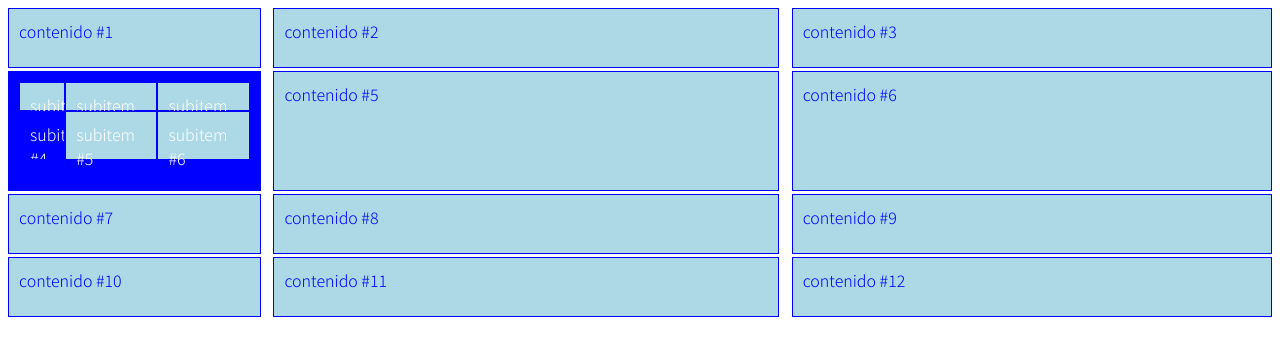
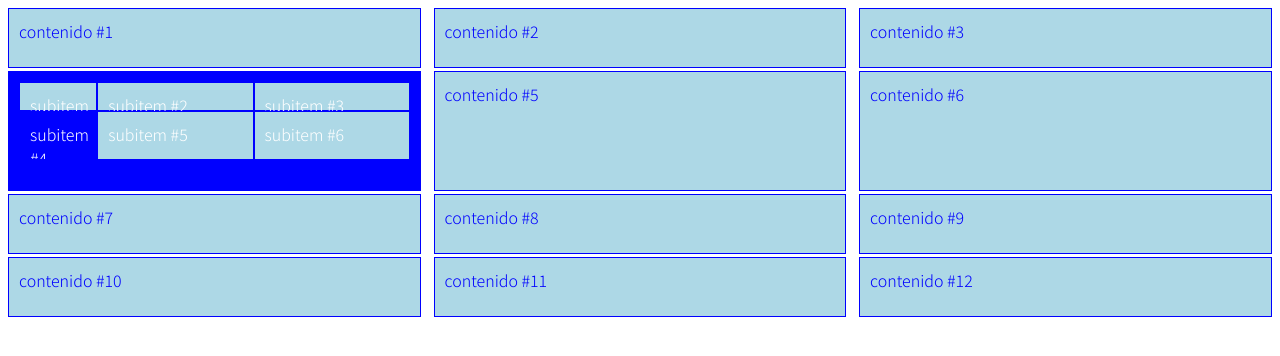
Before and after one commit to terracing/css-grids, a plain HTML site: page index.html in a window 1280 px wide. Drawn offline with Linux system fonts and the light colour scheme.

Commit message:
Repetidores, unidades de medida y funciones.

```diff
--- /dev/null
+++ b/assets/css/funciones.css
@@ -0,0 +1,29 @@
+body {
+    font-family: 'Noto Sans TC', sans-serif;
+    color: blue;
+}
+
+.container {
+    display: grid;
+    /*grid-template-rows: 300px 150px 180px;
+    grid-template-columns: 25% 200px 50%;*/
+
+    /* grid-template: filas / columnas; */
+    /* grid-template: 20% 40% 20% 20% / 1fr 1fr 1fr; */
+    grid-template: 20% 40% 20% 20% / repeat(3,minmax(100px,1fr));
+    column-gap: 1%;
+    row-gap: 1%;
+}
+
+.item {
+    background: lightblue;
+    padding: 10px;
+    border: 1px solid blue;
+}
+.item:nth-of-type(4) {
+    background: blue;
+    color: white;
+    overflow: auto;
+    display: grid;
+    grid-template: 30% 50% / 20% 40% 40%;
+}
--- a/index.html
+++ b/index.html
@@ -3,9 +3,9 @@
 <head>
     <meta charset="UTF-8">
     <meta name="viewport" content="width=device-width, initial-scale=1.0">
-    <title>espaciado</title>
+    <title>funciones</title>
     <link href="https://fonts.googleapis.com/css2?family=Noto+Sans+TC:wght@300&display=swap" rel="stylesheet">
-    <link rel="stylesheet" href="assets/css/espaciado.css">
+    <link rel="stylesheet" href="assets/css/funciones.css">
 </head>
 <body>
     <section class="container">
```
